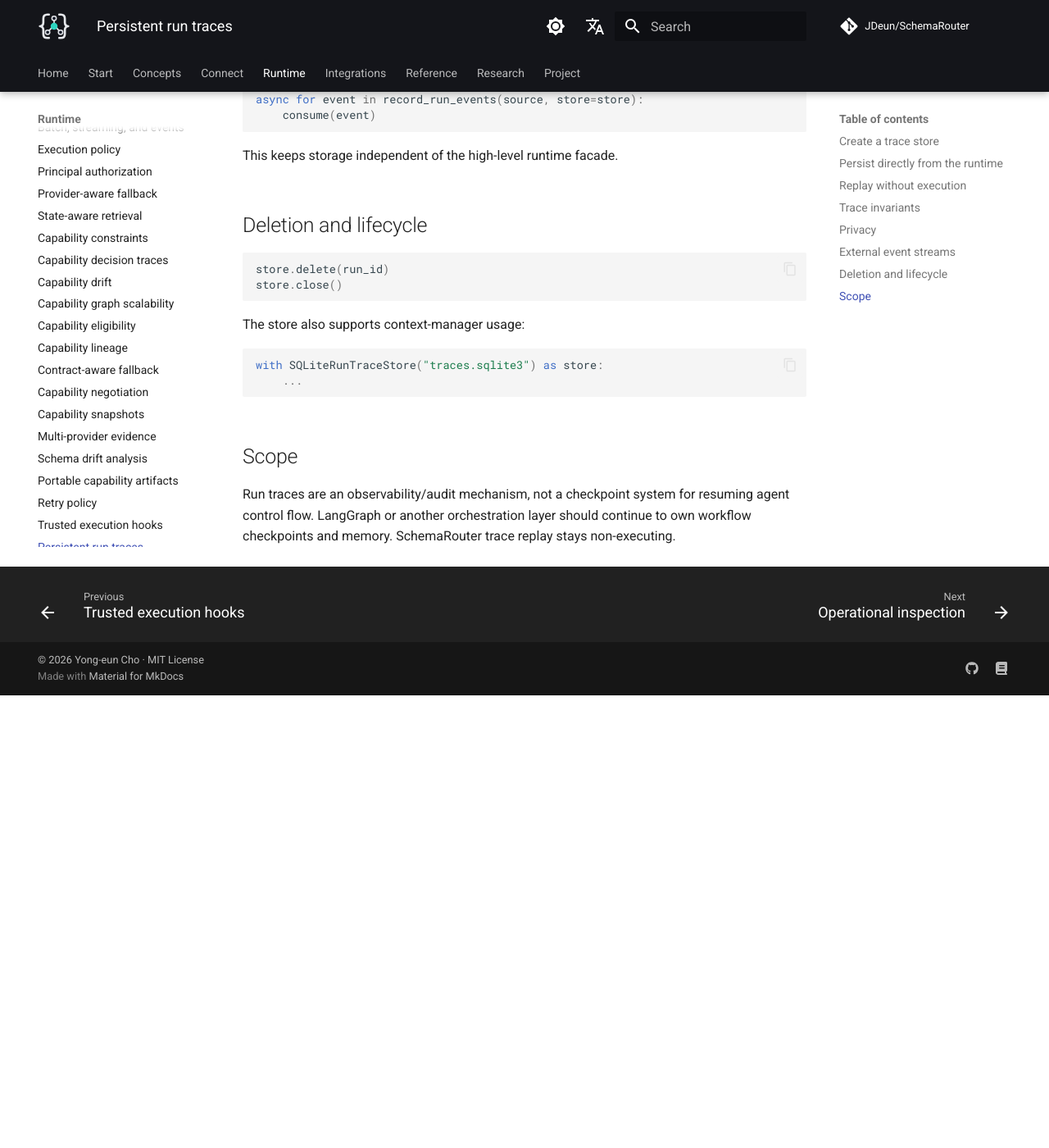
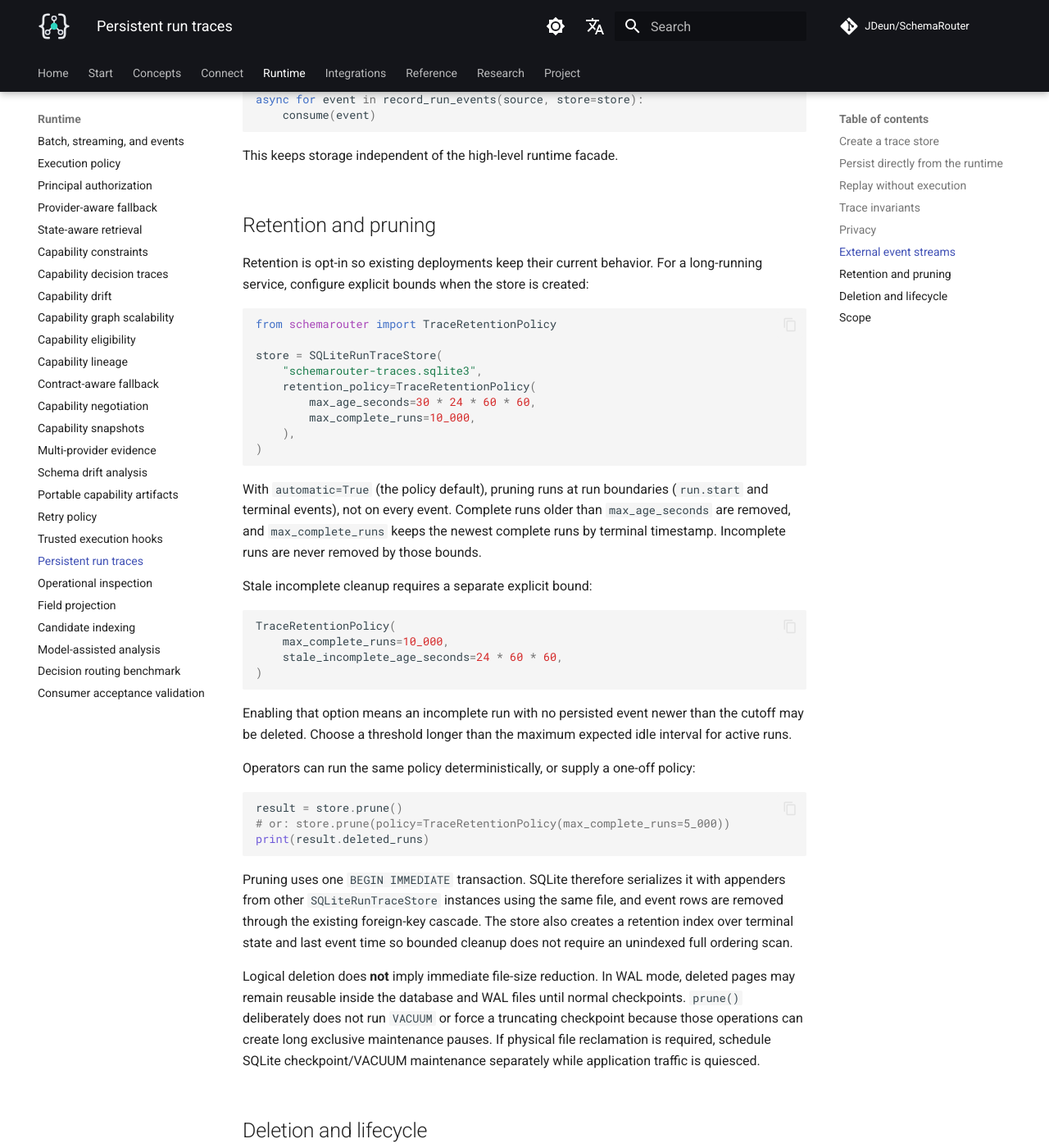
Before and after one commit to JDeun/SchemaRouter, an MkDocs documentation site: the page built from docs/guides/run-traces.md, in a window 1280 px wide and 1400 px high, scrolled down 2985 px. Shown: the whole window at 82% size. Built offline with MkDocs 1.6.1 and Material for MkDocs 9.7.7, drawn with Linux system fonts in a browser that asks for light colours; comment, search, counter and statistics services are not loaded; before the commit the page ends 3833 px from its top, so only the background shows below that.

Commit message:
docs(traces): document retention and SQLite reclamation semantics

````diff
--- a/docs/guides/run-traces.md
+++ b/docs/guides/run-traces.md
@@ -132,6 +132,59 @@ async for event in record_run_events(source, store=store):
 
 This keeps storage independent of the high-level runtime facade.
 
+## Retention and pruning
+
+Retention is opt-in so existing deployments keep their current behavior. For a long-running service,
+configure explicit bounds when the store is created:
+
+```python
+from schemarouter import TraceRetentionPolicy
+
+store = SQLiteRunTraceStore(
+    "schemarouter-traces.sqlite3",
+    retention_policy=TraceRetentionPolicy(
+        max_age_seconds=30 * 24 * 60 * 60,
+        max_complete_runs=10_000,
+    ),
+)
+```
+
+With `automatic=True` (the policy default), pruning runs at run boundaries (`run.start` and terminal
+events), not on every event. Complete runs older than `max_age_seconds` are removed, and
+`max_complete_runs` keeps the newest complete runs by terminal timestamp. Incomplete runs are
+never removed by those bounds.
+
+Stale incomplete cleanup requires a separate explicit bound:
+
+```python
+TraceRetentionPolicy(
+    max_complete_runs=10_000,
+    stale_incomplete_age_seconds=24 * 60 * 60,
+)
+```
+
+Enabling that option means an incomplete run with no persisted event newer than the cutoff may be
+deleted. Choose a threshold longer than the maximum expected idle interval for active runs.
+
+Operators can run the same policy deterministically, or supply a one-off policy:
+
+```python
+result = store.prune()
+# or: store.prune(policy=TraceRetentionPolicy(max_complete_runs=5_000))
+print(result.deleted_runs)
+```
+
+Pruning uses one `BEGIN IMMEDIATE` transaction. SQLite therefore serializes it with appenders from
+other `SQLiteRunTraceStore` instances using the same file, and event rows are removed through the
+existing foreign-key cascade. The store also creates a retention index over terminal state and last
+event time so bounded cleanup does not require an unindexed full ordering scan.
+
+Logical deletion does **not** imply immediate file-size reduction. In WAL mode, deleted pages may
+remain reusable inside the database and WAL files until normal checkpoints. `prune()` deliberately
+does not run `VACUUM` or force a truncating checkpoint because those operations can create long
+exclusive maintenance pauses. If physical file reclamation is required, schedule SQLite
+checkpoint/VACUUM maintenance separately while application traffic is quiesced.
+
 ## Deletion and lifecycle
 
 ```python
````
